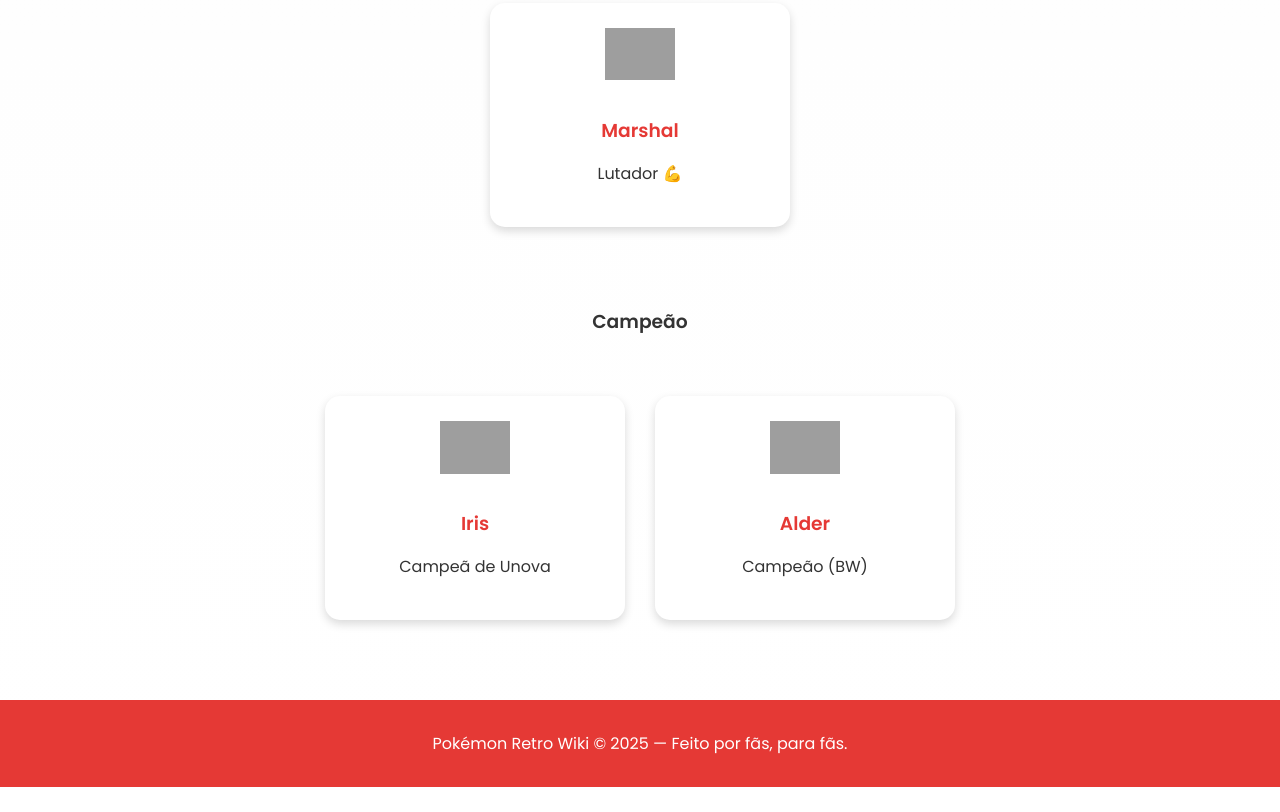
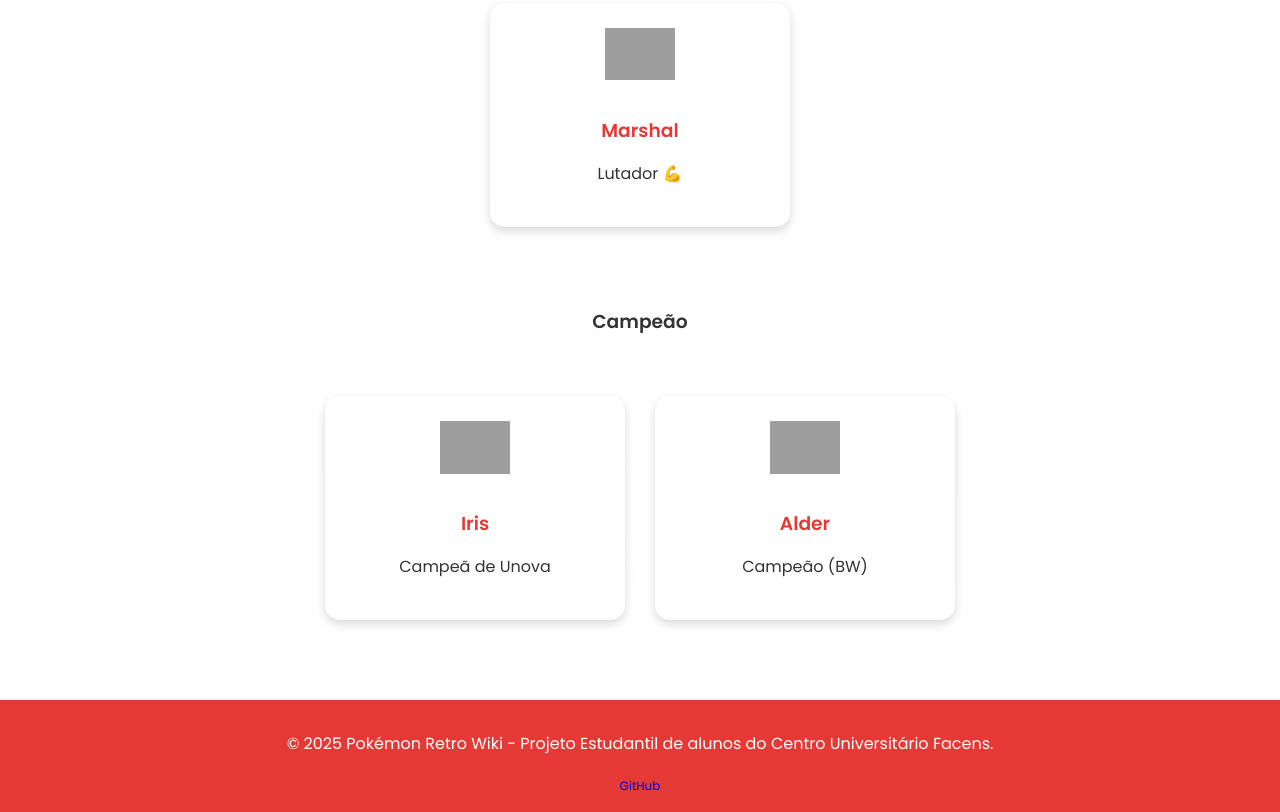
Before and after one commit to camarg0v/PokeRetro-Wiki, a plain HTML site: page treinadores.html in a window 1280 px wide. Shown: the part 10422-11234 px from the top of the page. Before the commit the page ends 11209 px from the top, so only its background shows below. Drawn offline with Linux system fonts and the light colour scheme; grey boxes are pictures that could not be loaded.

Commit message:
Correção footer treinadores

```diff
--- a/treinadores.html
+++ b/treinadores.html
@@ -189,7 +189,8 @@
   </main>
 
   <footer>
-    <p>Pokémon Retro Wiki © 2025 — Feito por fãs, para fãs.</p>
+    <p>© 2025 Pokémon Retro Wiki - Projeto Estudantil de alunos do Centro Universitário Facens.</p>
+    <a href="https://github.com/camarg0v/PokeRetro-Wiki/" style="font-size: 12px">GitHub</a>
   </footer>
 </body>
 </html>
```
